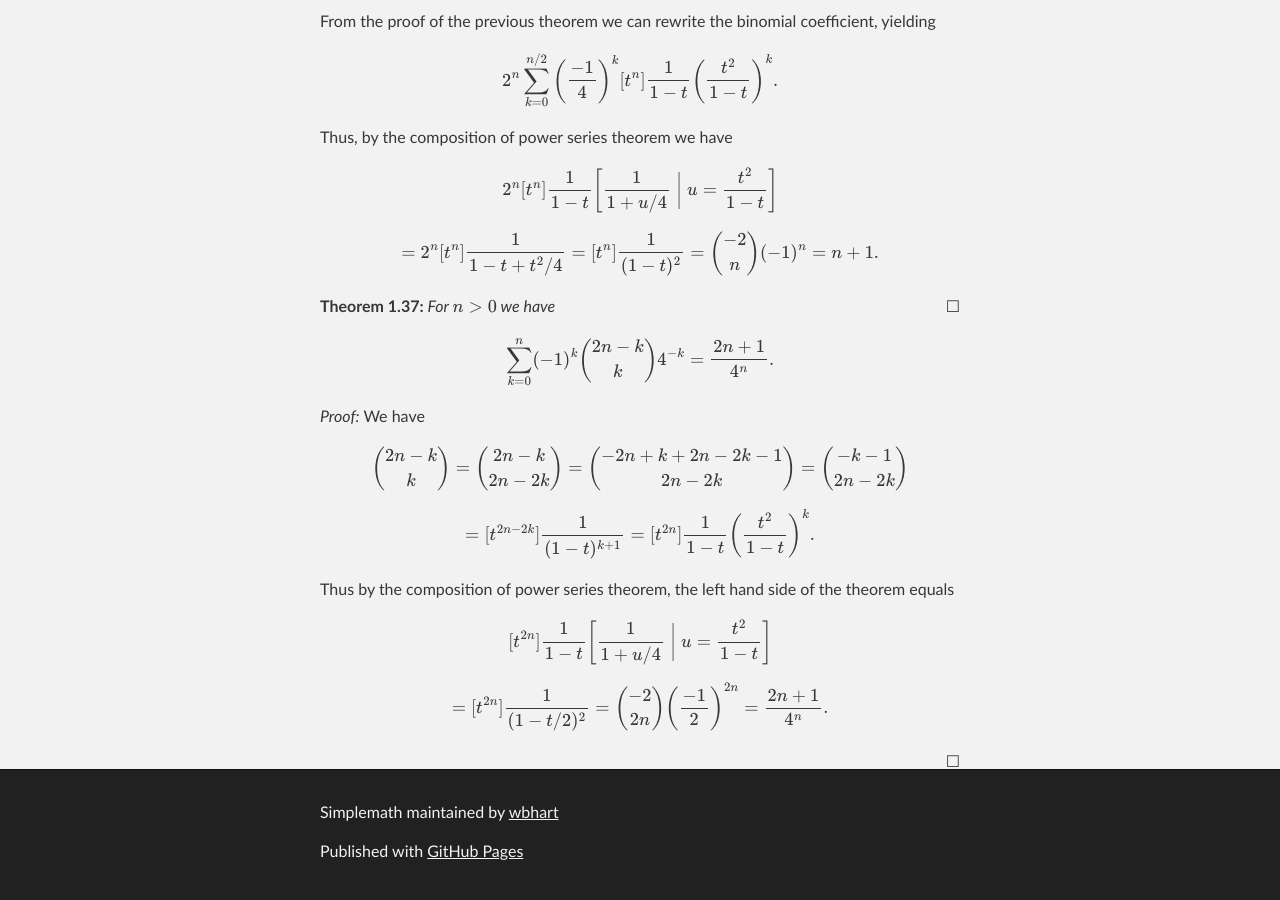
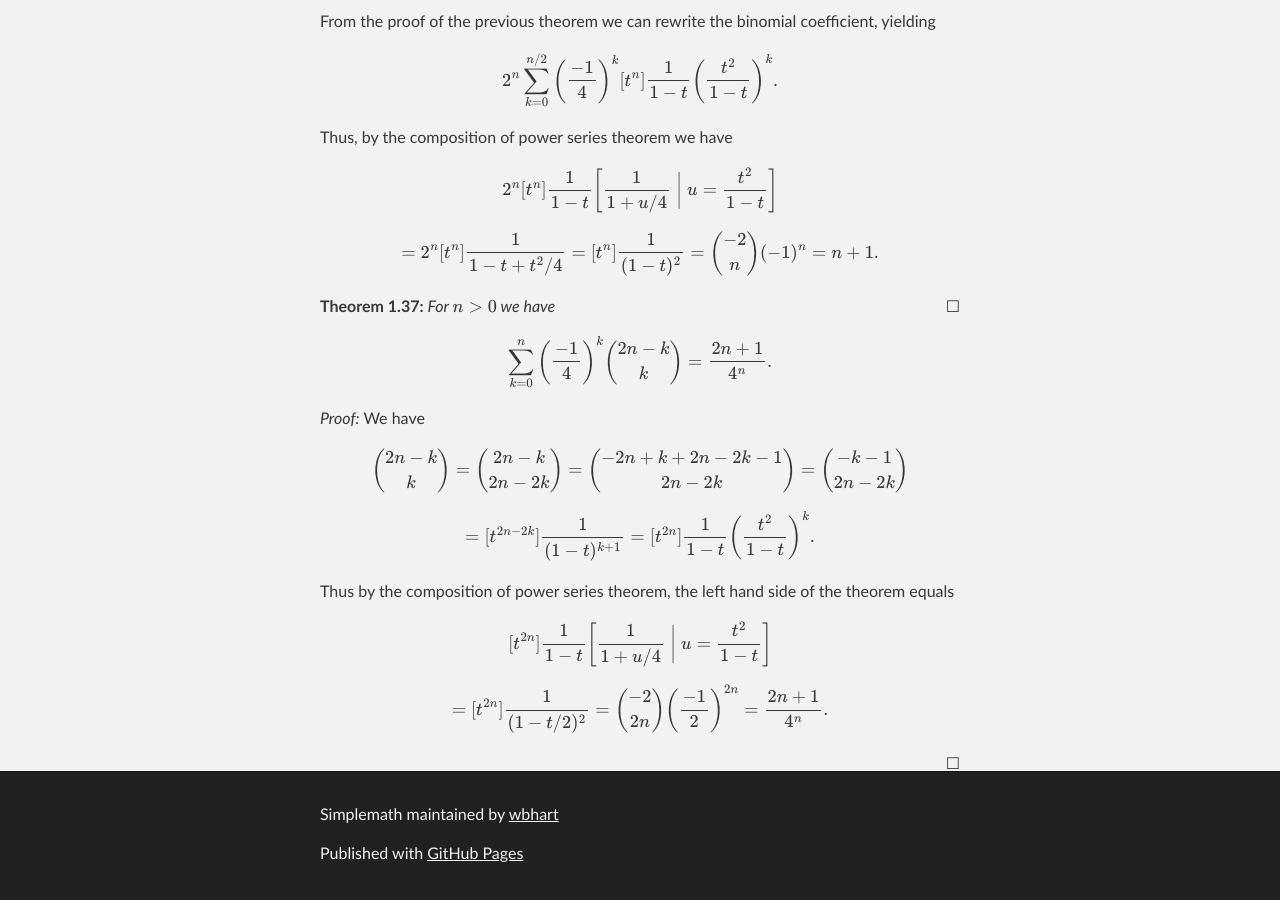
Before and after one commit to wbhart/SimpleMath, a Jekyll site: the page built from binomial.html, in a window 1280 px wide and 900 px high, scrolled down 10348 px. Built offline with Jekyll 4.4.1, drawn with Linux system fonts in a browser that asks for light colours; formulas are drawn with MathJax 3.

Commit message:
Update binomial.html

```diff
--- a/binomial.html
+++ b/binomial.html
@@ -372,7 +372,7 @@ $$= 2^n [t^n] \frac{1}{1 - t + t^2/4} = [t^n] \frac{1}{(1 - t)^2} = \binom{-2}{n
 </proof>
 
 <theorem> For $n > 0$ we have
-$$\sum_{k = 0}^n (-1)^k \binom{2n - k}{k} 4^{-k} = \frac{2n + 1}{4^n}.$$
+$$\sum_{k = 0}^n \left(\frac{-1}{4}\right)^k \binom{2n - k}{k} = \frac{2n + 1}{4^n}.$$
 </theorem>
 
 <proof> We have
```
